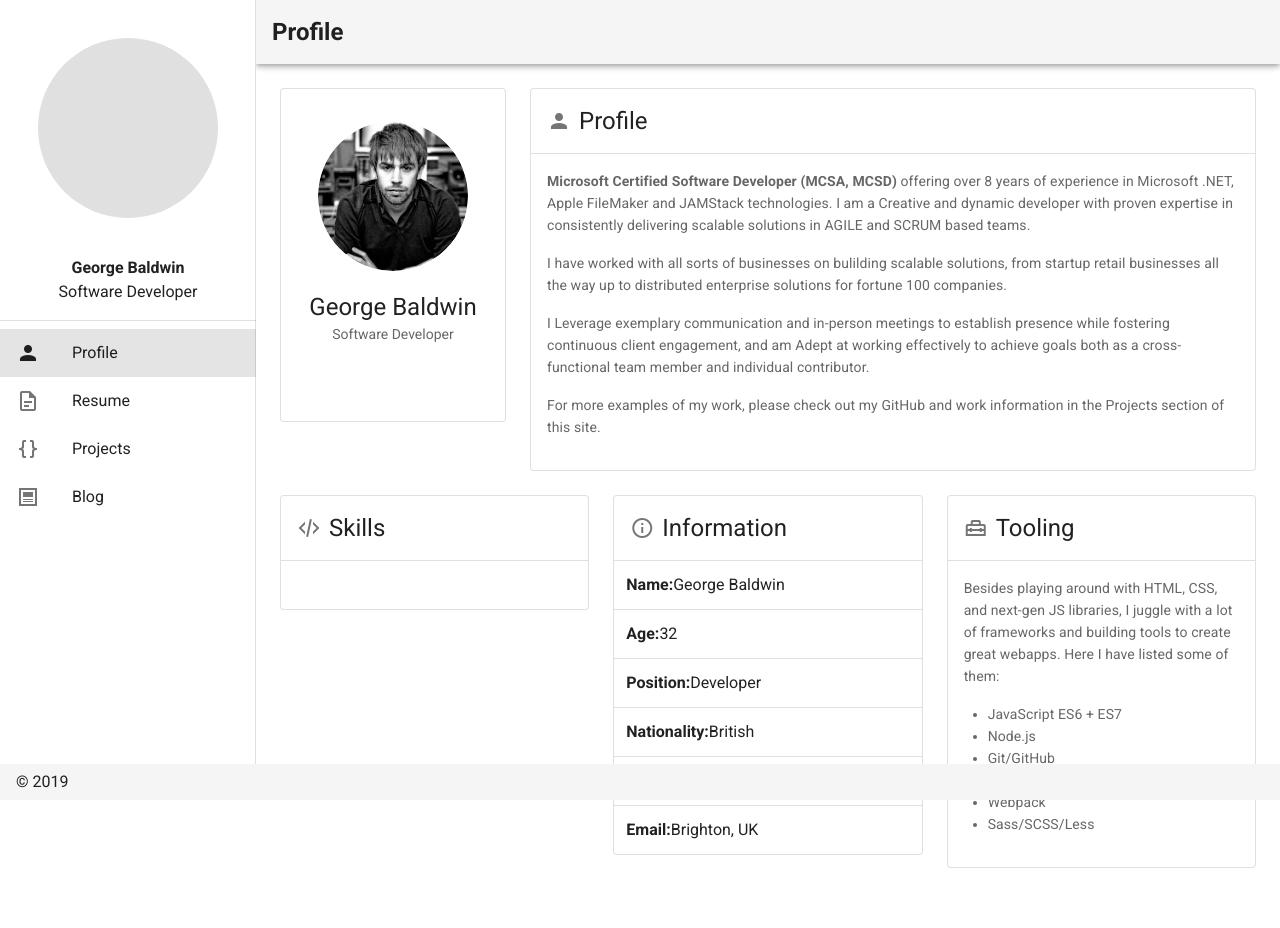
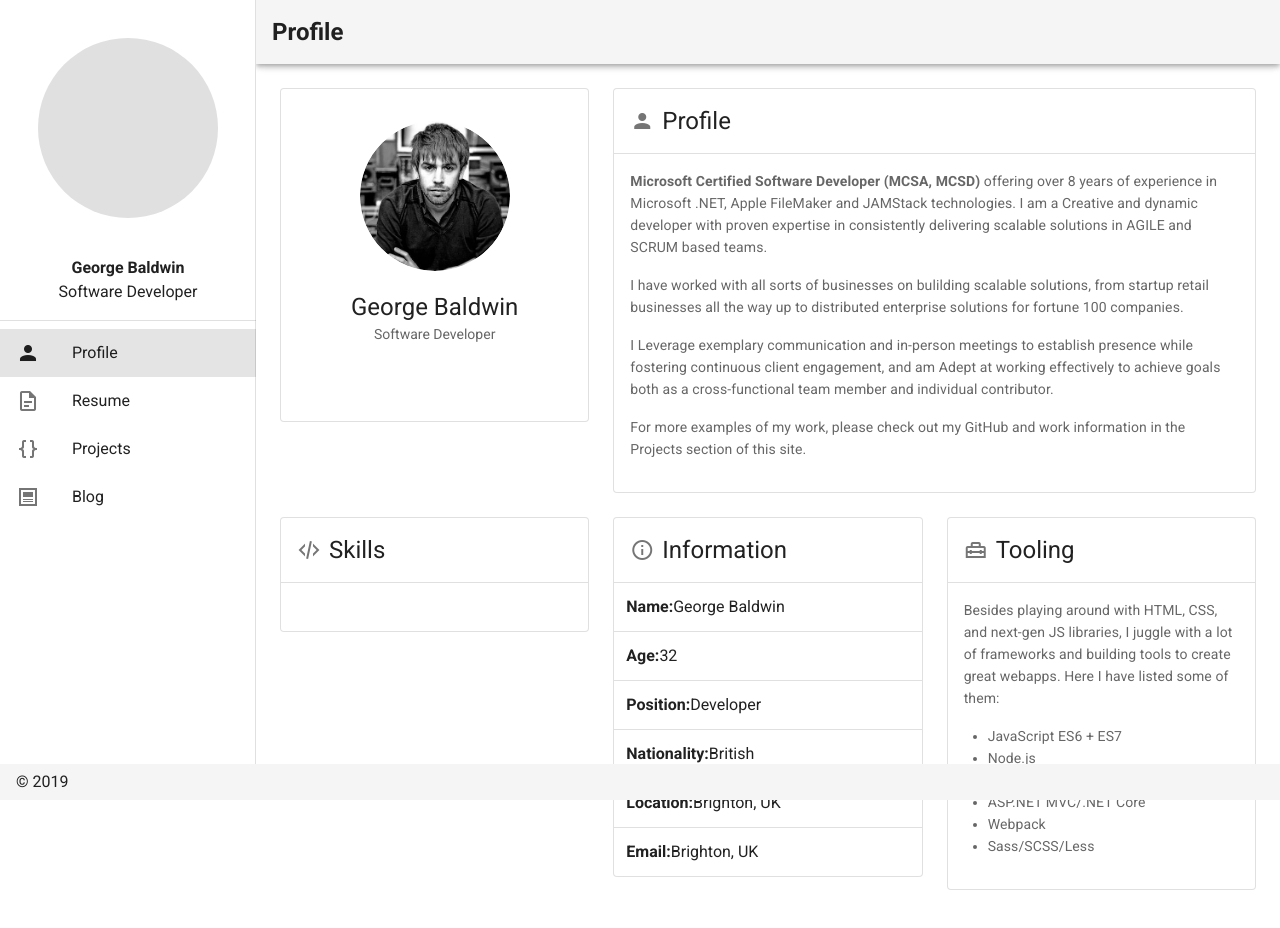
Before and after one commit to Geobald/portfolio-site, a Nuxt app: page / in a window 1280 px wide. Shown: the top 928 px of the page. Built offline with nearby package versions, Linux system fonts and the light colour scheme.

Commit message:
column resizing

```diff
--- a/components/text/portfoliotextservice.js
+++ b/components/text/portfoliotextservice.js
@@ -24,7 +24,7 @@
   <li>JavaScript ES6 + ES7</li>
   <li>Node.js</li>
   <li>Git/GitHub</li>
-  <li>ASP.NET MVC/.NET Core/Razor/Blazor</li>
+  <li>ASP.NET MVC/.NET Core</li>
   <li>Webpack</li>
   <li>Sass/SCSS/Less</li>
   </ul>
--- a/pages/index.vue
+++ b/pages/index.vue
@@ -3,7 +3,7 @@
     <v-container fluid>
       <v-row>
         <!-- PICTURE CARD -->
-        <v-col cols="12" xs="12" sm="12" md="4" lg="3">
+        <v-col cols="12" xs="12" sm="12" md="4">
           <v-card outlined>
             <v-list-item three-line class="text-center">
               <v-list-item-content>
@@ -45,7 +45,7 @@
         </v-col>
 
         <!-- PROFILE CARD -->
-        <v-col cols="12" xs="12" sm="12" md="8" lg="9">
+        <v-col cols="12" xs="12" sm="12" md="8">
           <v-card outlined>
             <v-card-title class="headline">
               <v-icon left>mdi-account</v-icon>Profile
@@ -58,18 +58,18 @@
         </v-col>
 
         <!-- END ROW -->
-      </v-row>
+
 
       <!-- NEXT ROW -->
-      <v-row>
+
 
         <!-- SKILLS-->
-        <v-col cols="12" xs="12" sm="12" md="4" lg="4">
+        <v-col cols="12" xs="12" sm="12" md="4">
           <portfoliocard icon="mdi-xml" title="Skills" text underscore="true" />
         </v-col>
 
         <!-- INFO -->
-        <v-col cols="12" xs="12" sm="12" md="4" lg="4">
+        <v-col cols="12" xs="12" sm="12" md="4">
           <v-card outlined>
             <v-card-title class="headline">
               <v-icon left>mdi-information-outline</v-icon>Information
@@ -126,7 +126,7 @@
         </v-col>
 
         <!-- TOOLBOX -->
-        <v-col cols="12" xs="12" sm="12" md="4" lg="4">
+        <v-col cols="12" xs="12" sm="12" md="4">
           <v-card outlined>
             <v-card-title class="headline">
               <v-icon left>mdi-toolbox-outline</v-icon>Tooling
```
